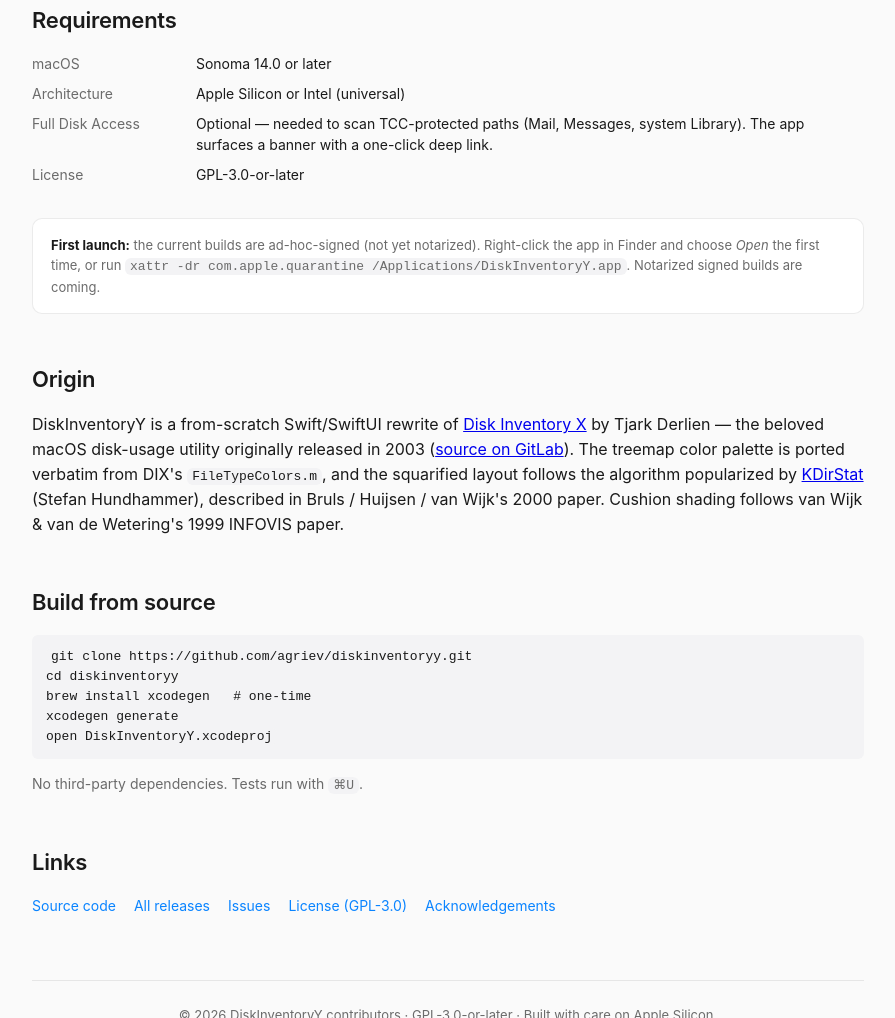
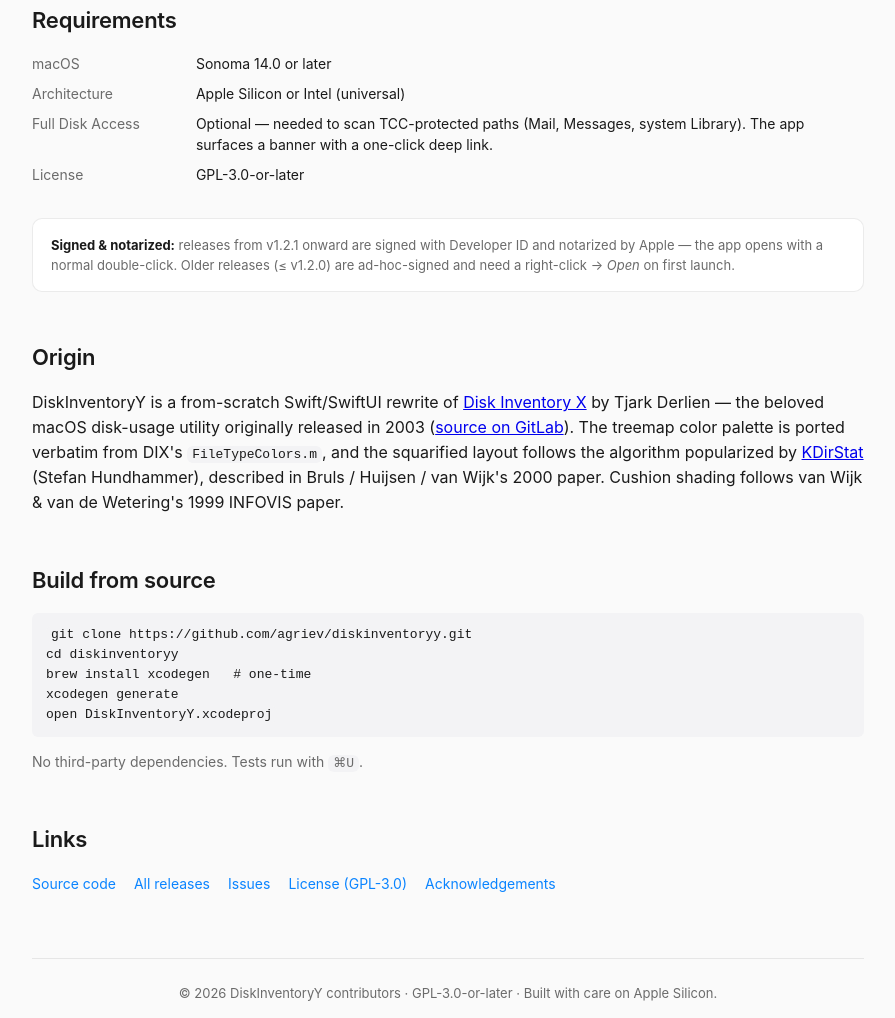
Before and after one commit to agriev/diskinventoryy, a plain HTML site: page docs/index.html in a window 1280 px wide. Shown: the part 1963-2981 px from the top of the page, without its empty margins (192-1087 px from the left). Drawn offline with Linux system fonts and the light colour scheme; no server answers.

Commit message:
Docs: releases from v1.2.1 are signed and notarized

```diff
--- a/docs/index.html
+++ b/docs/index.html
@@ -189,7 +189,7 @@
       <dd>GPL-3.0-or-later</dd>
     </dl>
     <div class="gatekeeper">
-      <strong>First launch:</strong> the current builds are ad-hoc-signed (not yet notarized). Right-click the app in Finder and choose <em>Open</em> the first time, or run <code>xattr -dr com.apple.quarantine /Applications/DiskInventoryY.app</code>. Notarized signed builds are coming.
+      <strong>Signed &amp; notarized:</strong> releases from v1.2.1 onward are signed with Developer ID and notarized by Apple — the app opens with a normal double-click. Older releases (≤ v1.2.0) are ad-hoc-signed and need a right-click → <em>Open</em> on first launch.
     </div>
   </section>
 
```
Also changed, not shown: 1 other file.
